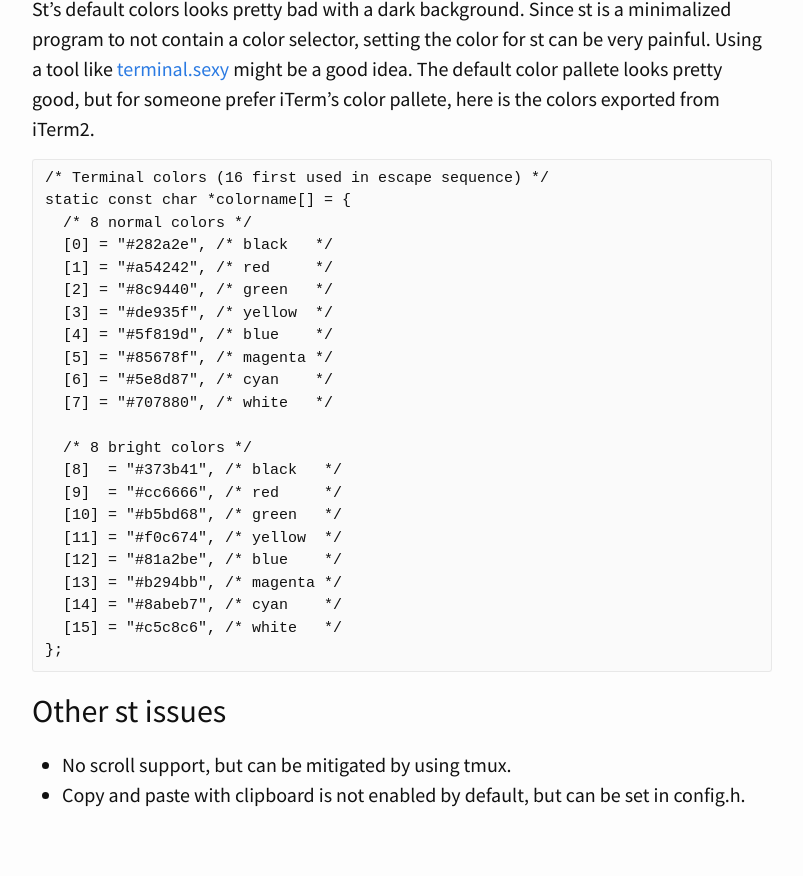
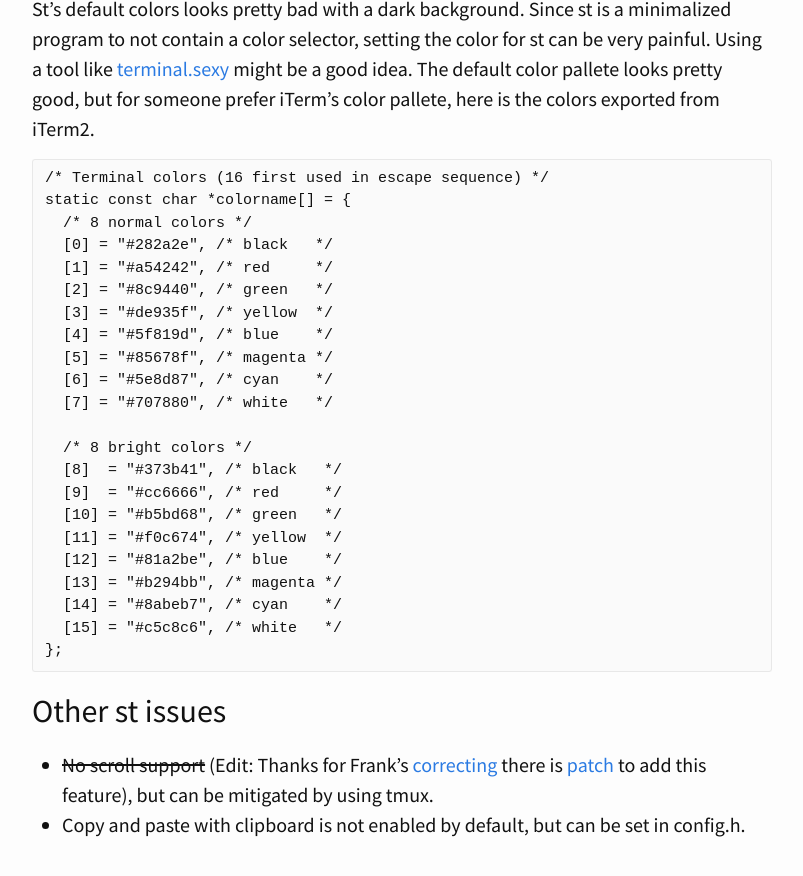
Before and after one commit to xden/xden.github.io, a Jekyll site: the page built from _posts/2016-11-20-simple-terminal.md, in a window 1280 px wide and 900 px high, scrolled down 1128 px. Shown: the top 876 px of the window, without its empty margins (238-1041 px from the left). Built offline with Jekyll 4.4.1, drawn with Linux system fonts in a browser that asks for light colours.

Commit message:
Updated 2016-11-20-simple-terminal.md

```diff
--- a/_posts/2016-11-20-simple-terminal.md
+++ b/_posts/2016-11-20-simple-terminal.md
@@ -58,5 +58,5 @@ static const char *colorname[] = {
 
 ## Other st issues
 
-- No scroll support, but can be mitigated by using tmux.
+- ~~No scroll support~~ (Edit: Thanks for Frank's [correcting](https://github.com/d8660091/st-custom/issues/1) there is [patch](http://st.suckless.org/patches/scrollback) to add this feature), but can be mitigated by using tmux.
 - Copy and paste with clipboard is not enabled by default, but can be set in config.h.
```
